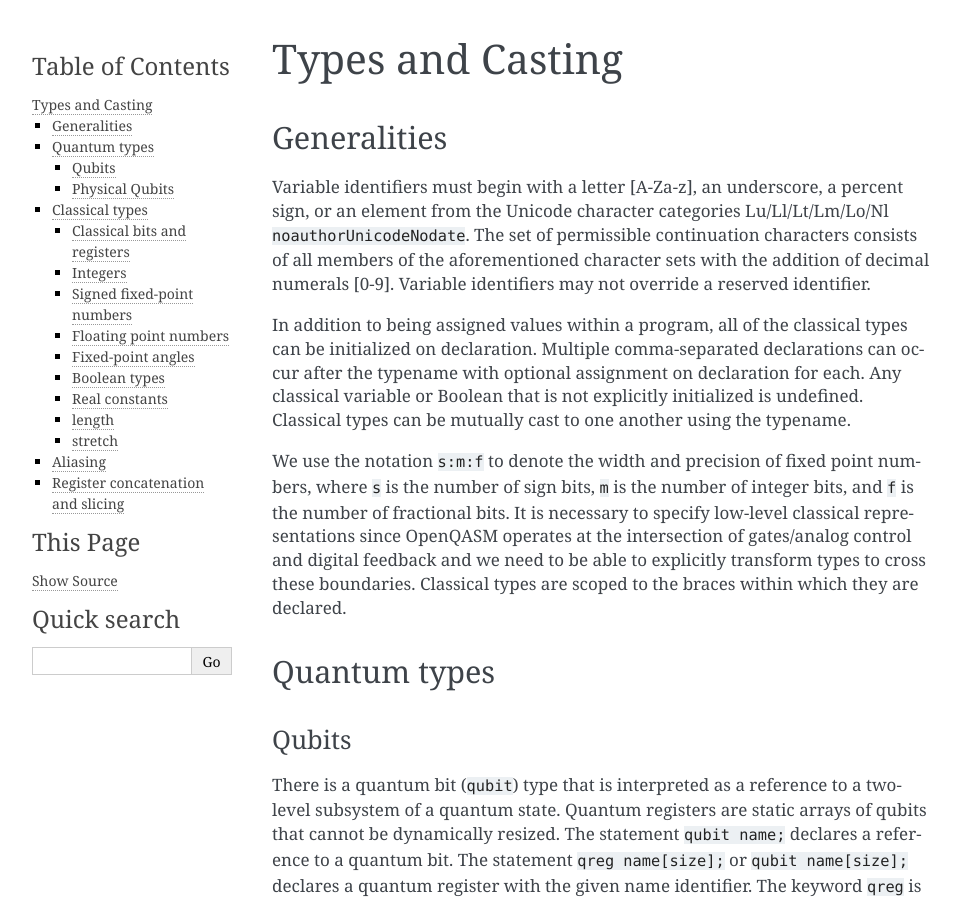
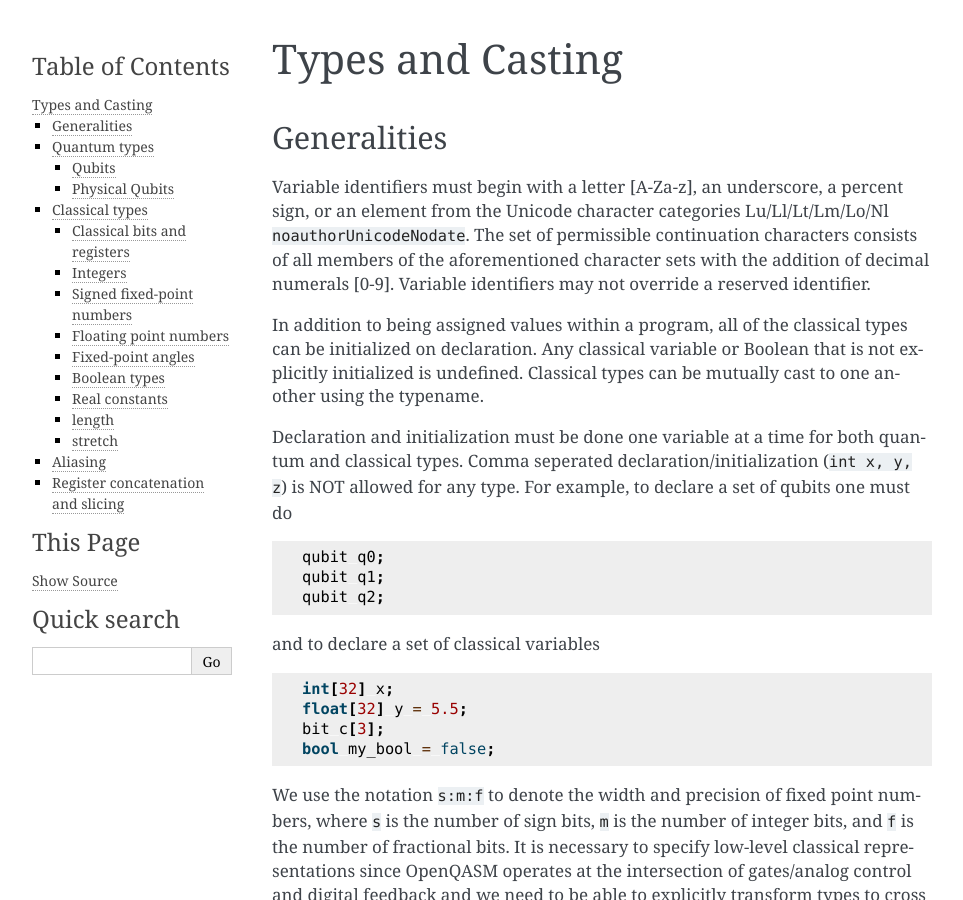
Before and after one commit to openqasm/openqasm, a Sphinx documentation site: the page built from source/language/types.rst, in a window 1280 px wide and 900 px high. Shown: the whole window, without its empty margins (148-1111 px from the left). Built offline with Sphinx 7.4.7, drawn with Linux system fonts in a browser that asks for light colours; cross-references to code outside the pages are shown as plain code.

Commit message:
Remove list initialization

```diff
--- a/source/language/classical.rst
+++ b/source/language/classical.rst
@@ -47,8 +47,8 @@ right circular shift, ``rotl`` and ``rotr``, respectively.
 
 .. code-block:: c
 
-   bit[8] a = "10001111";
-   bit[8] b = "01110000";
+   bit a[8] = "10001111";
+   bit b[8] = "01110000";
 
    a << 1; // Bit shift left produces "00011110"
    rotl(a, 2) // Produces "00111110"
--- a/source/language/delays.rst
+++ b/source/language/delays.rst
@@ -258,7 +258,8 @@ to properly take into account the finite length of each gate.
 
 .. code-block:: c
 
-   stretch s, t;
+   stretch s;
+   stretch t;
    length start_stretch = s - .5 * lengthof({x $0;})
    length middle_stretch = s - .5 * lengthof({x $0;}) - .5 * lengthof({y $0;}
    length end_stretch = s - .5 * lengthof({y $0;})
--- a/source/language/insts.rst
+++ b/source/language/insts.rst
@@ -47,7 +47,7 @@ broadcasts to ``b[j] = measure a[j];`` for each index ``j`` into register ``a``.
 
    // Initialize, flip and measure an array of 10 qubits
    qubit qubits[10];
-   bit[10] bits;
+   bit bits[10];
    x qubits;
    bits = measure qubits;
 
--- a/source/language/subroutines.rst
+++ b/source/language/subroutines.rst
@@ -51,7 +51,8 @@ follows
 
 .. code-block:: c
 
-   qubit q, r;
+   qubit q;
+   qubit r;
    c = measure q;
    c2 = measure r;
    bit result;
@@ -65,7 +66,8 @@ this
 
    const n = /* size of c + size of c2 */;
    kernel parity(bit[n]) -> bit;
-   qubit q, r;
+   qubit q;
+   qubit r;
    c = measure q;
    c2 = measure r;
    bit result;
--- a/source/language/types.rst
+++ b/source/language/types.rst
@@ -16,11 +16,27 @@ sets with the addition of decimal numerals [0-9]. Variable identifiers may not
 override a reserved identifier.
 
 In addition to being assigned values within a program, all of the classical
-types can be initialized on declaration. Multiple comma-separated declarations
-can occur after the typename with optional assignment on declaration for each.
-Any classical variable or Boolean that is not explicitly initialized is
-undefined. Classical types can be mutually cast to one another using the
-typename.
+types can be initialized on declaration. Any classical variable or Boolean that is not explicitly
+initialized is undefined. Classical types can be mutually cast to one another using the typename.
+
+Declaration and initialization must be done one variable at a time for both quantum and classical
+types. Comma seperated declaration/initialization (``int x, y, z``) is NOT allowed for any type. For
+example, to declare a set of qubits one must do
+
+.. code-block:: c
+
+   qubit q0;
+   qubit q1;
+   qubit q2;
+
+and to declare a set of classical variables
+
+.. code-block:: c
+
+   int[32] x;
+   float[32] y = 5.5;
+   bit c[3];
+   bool my_bool = false;
 
 We use the notation ``s:m:f`` to denote the width and precision of fixed point numbers,
 where ``s`` is the number of sign bits, ``m`` is the number of integer bits, and ``f`` is the
```
Also changed, not shown: 10 other files.
